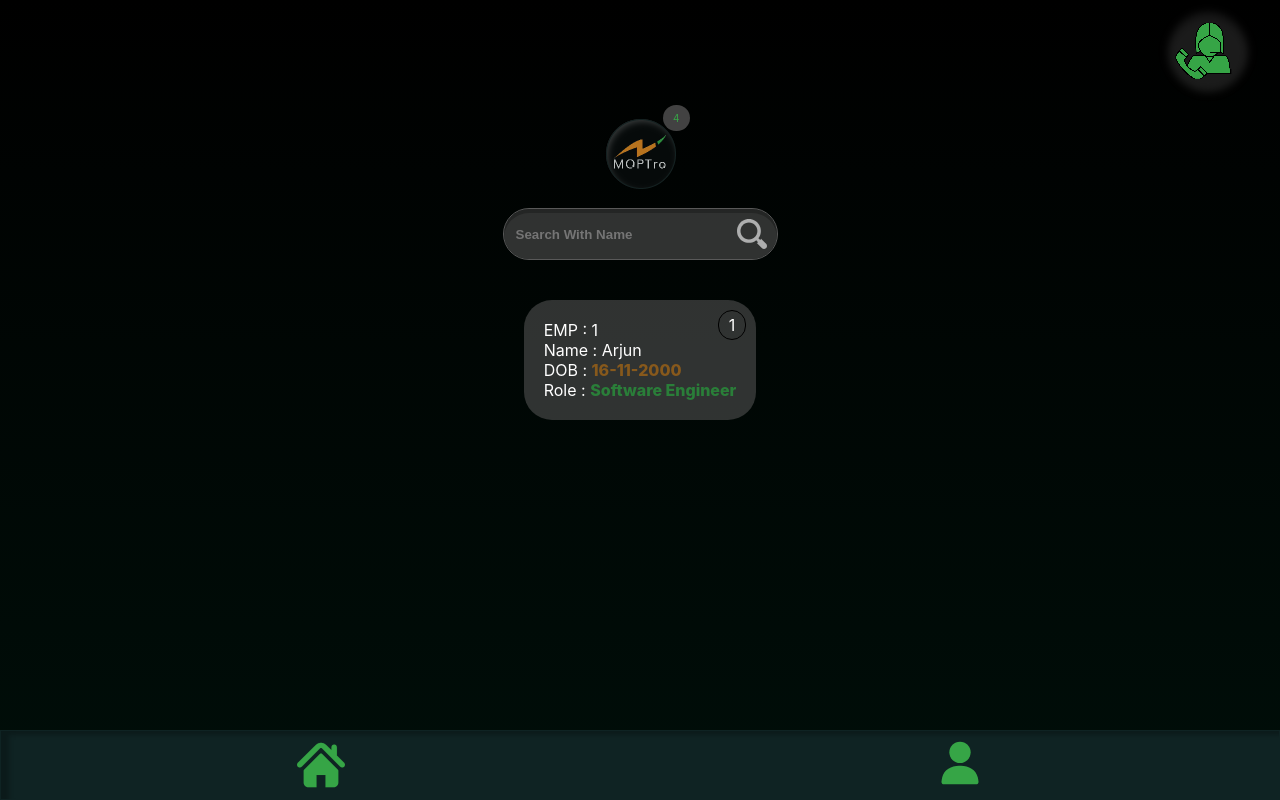
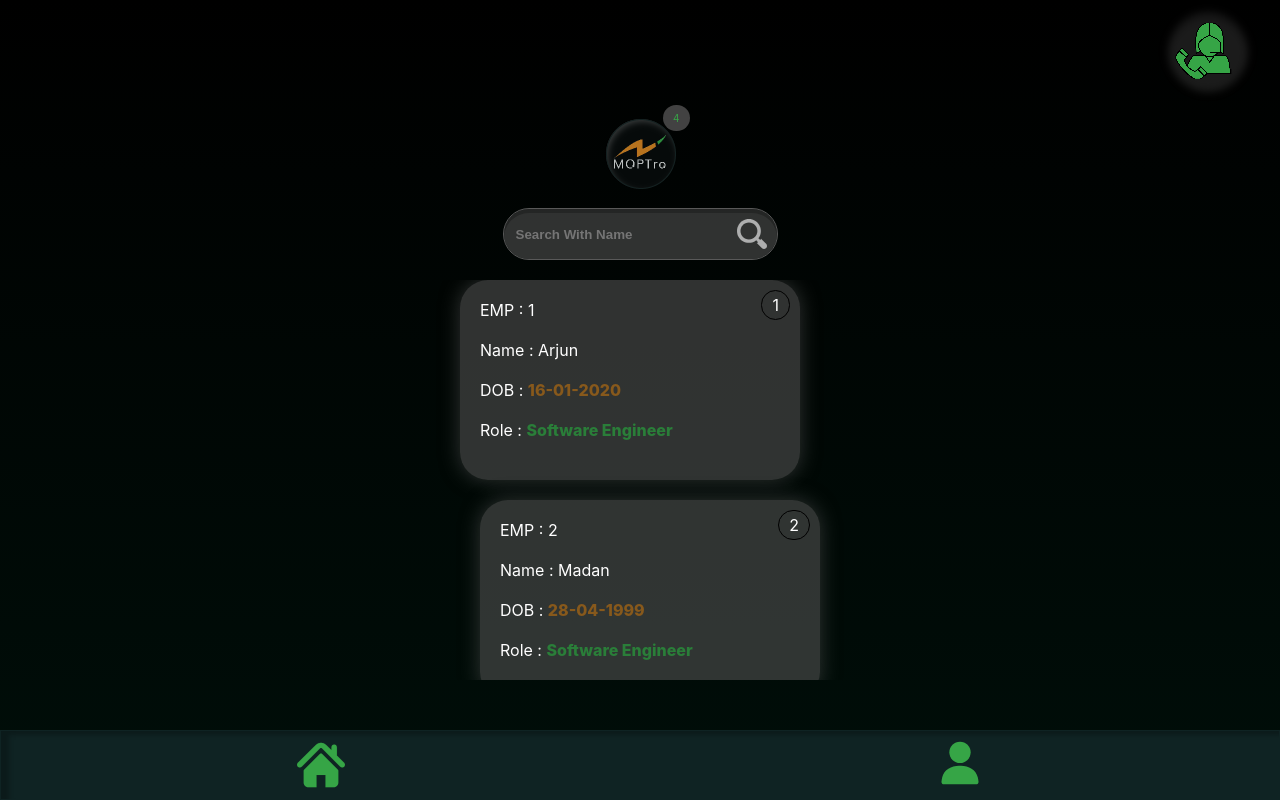
Before and after one commit to mgopal0001/Employee-management-system, a React (Create React App) app: page /user in a window 1280 px wide. Built offline with nearby package versions, Linux system fonts and the light colour scheme.

Commit message:
Created styles and employee cards on users page

```diff
--- a/src/components/pages/home/style.css
+++ b/src/components/pages/home/style.css
@@ -32,10 +32,9 @@
     margin: auto;
     border-radius: 28px;
     background: #5e5e5e82 0% 0% no-repeat padding-box;
-    box-shadow: inset 0px 4px 0px #00000040;
+    box-shadow: #5e5e5e82 0 0px 50px;
     mix-blend-mode: normal;
     opacity: 0.84;
-    backdrop-filter: blur(4px);
     padding-bottom:40px;
   }
   .dashboard-text-con {
@@ -58,19 +57,22 @@
             color:white;
         }
         .percentage-con {
-            color:white;
+            color:#36a546;
         }
 
     }
 
 
     .parent-percentage-con {
-        border:1px solid green;
         width:50%;
     }
     .progress-bar-con {
-        border:1px solid red;
-        height:5px;
+      background: #36A54680 0% 0% no-repeat padding-box;
+      mix-blend-mode: normal;
+      border: 1px solid #36A546;
+      opacity: 1;
+      height:10px;
+      border-radius:20px;
     }
   }
 
--- a/src/components/pages/login/Login.js
+++ b/src/components/pages/login/Login.js
@@ -3,6 +3,7 @@ import Logo from "../../../assets/Group 3@2x.png";
 import { useEffect, useState } from "react";
 import { useNavigate } from "react-router-dom";
 const users = require("../../../constants/userData.json");
+
 
 const INITIAL_STATE_OF_USER = {
   email: "",
@@ -12,6 +13,7 @@ const INITIAL_STATE_OF_USER = {
 const Login = () => {
   const [user, setUser] = useState(INITIAL_STATE_OF_USER);
   const navigate = useNavigate();
+  const [errorMessage, setErrorMessage] = useState("");
 
   const handleChange = (e) => {
     setUser((prevState) => {
@@ -29,6 +31,11 @@ const Login = () => {
 
     if (found) {
       navigate("/home");
+    } else {
+      setErrorMessage("Invalid email or password Please try again");
+      setTimeout(() => {
+        setErrorMessage("");
+      }, 2000);
     }
   };
 
@@ -64,6 +71,7 @@ const Login = () => {
             Login
           </button>
         </div>
+        {errorMessage && <div className="error-message">{errorMessage}</div>}
         <div className="forgot-password-con">Forgot Password?</div>
       </div>
     </>
--- a/src/components/pages/login/style.css
+++ b/src/components/pages/login/style.css
@@ -53,3 +53,6 @@
     color: #36a546cc;
   }
 }
+.error-message {
+  color:red;
+}
--- a/src/components/pages/users/style.css
+++ b/src/components/pages/users/style.css
@@ -45,15 +45,32 @@
       height: 30px;
     }
   }
+ .employees-container {
+    margin-top:20px;
+    overflow-y: auto;
+    max-height:400px;
+    display:flex;
+    flex-direction: column;
+    justify-content: flex-start;
+    align-items: center;
+    gap:20px;
+    @media(max-width:768px) {
+        max-height: 360px;
+    }
+
+ }
   .employee-card-con {
     color:white;
     background: #5E5E5E82 0% 0% no-repeat padding-box;
-    width:fit-content;
-    margin:40px auto;
+    box-shadow: #5E5E5E82 0 0px 20px;
+    width:300px;
     padding:20px;
     border-radius: 28px;
     text-align: left;
     position:relative;
+    @media(max-width:768px){
+        width:250px;
+    }
     .orange {
         color:#87591c;
         font-weight:800;
--- a/src/components/pages/users/users.js
+++ b/src/components/pages/users/users.js
@@ -1,7 +1,9 @@
+import { useEffect } from "react";
 import NavImage from "../../../assets/Group 46@2x.png";
 import MoptroLogo from "../../../assets/moptro logo.png";
 import SearchLogo from "../../../assets/search-icon.svg";
 import "./style.css";
+const employees = require("../../../constants/userData.json");
 
 const User = () => {
   return (
@@ -15,15 +17,34 @@ const User = () => {
           <div className="count-con">4</div>
         </div>
         <div className="search-bar-con">
-            <input type="text" placeholder="Search With Name"/>
-            <img src={SearchLogo} className="search-logo"/>
+          <input type="text" placeholder="Search With Name" />
+          <img src={SearchLogo} className="search-logo" />
         </div>
-        <div className="employee-card-con">
-            <div className="emp-id-con">EMP : 1</div>
-            <div className="emp-name-con">Name : Arjun</div>
-            <div className="emp-dob-con">DOB : <span className="orange">16-11-2000</span></div>
-            <div className="emp-role-con">Role : <span className="green">Software Engineer</span></div>
-            <div className="serial-con">1</div>
+        <div className="employees-container">
+          {employees.map((employee, index) => (
+            <div
+              key={employee.id}
+              className="employee-card-con"
+              style={{
+                marginRight: index % 2 === 0 ? "20px" : "0",
+                marginLeft: index % 2 !== 0 ? "20px" : "0",
+              }}
+            >
+              <div className="emp-id-con">EMP : {employee.empId}</div>
+              <br></br>
+              <div className="emp-name-con">Name : {employee.name}</div>
+              <br></br>
+              <div className="emp-dob-con">
+                DOB : <span className="orange">{employee.DOB}</span>
+              </div>
+              <br></br>
+              <div className="emp-role-con">
+                Role : <span className="green">{employee.Role}</span>
+              </div>
+              <br></br>
+              <div className="serial-con">{employee.empId}</div>
+            </div>
+          ))}
         </div>
       </div>
     </>
--- a/src/components/shared/bottomPanel/style.css
+++ b/src/components/shared/bottomPanel/style.css
@@ -29,6 +29,7 @@
   .active {
 
     background: #38383880 0% 0% no-repeat padding-box;
+    box-shadow: #38383880 0 0px 20px;
     mix-blend-mode: normal;
     border-radius: 28px;
   }
--- a/src/constants/userData.json
+++ b/src/constants/userData.json
@@ -22,5 +22,13 @@
         "Role":"Software Engineer",
         "email":"sumit@gmail.com",
         "password":"123456"
+    },
+    {
+        "empId":"4",
+        "name":"Mahesh",
+        "DOB":"12-01-2020",
+        "Role":"Software Engineer",
+        "email":"Mahesh@gmail.com",
+        "password":"123456"
     }
 ]
```
